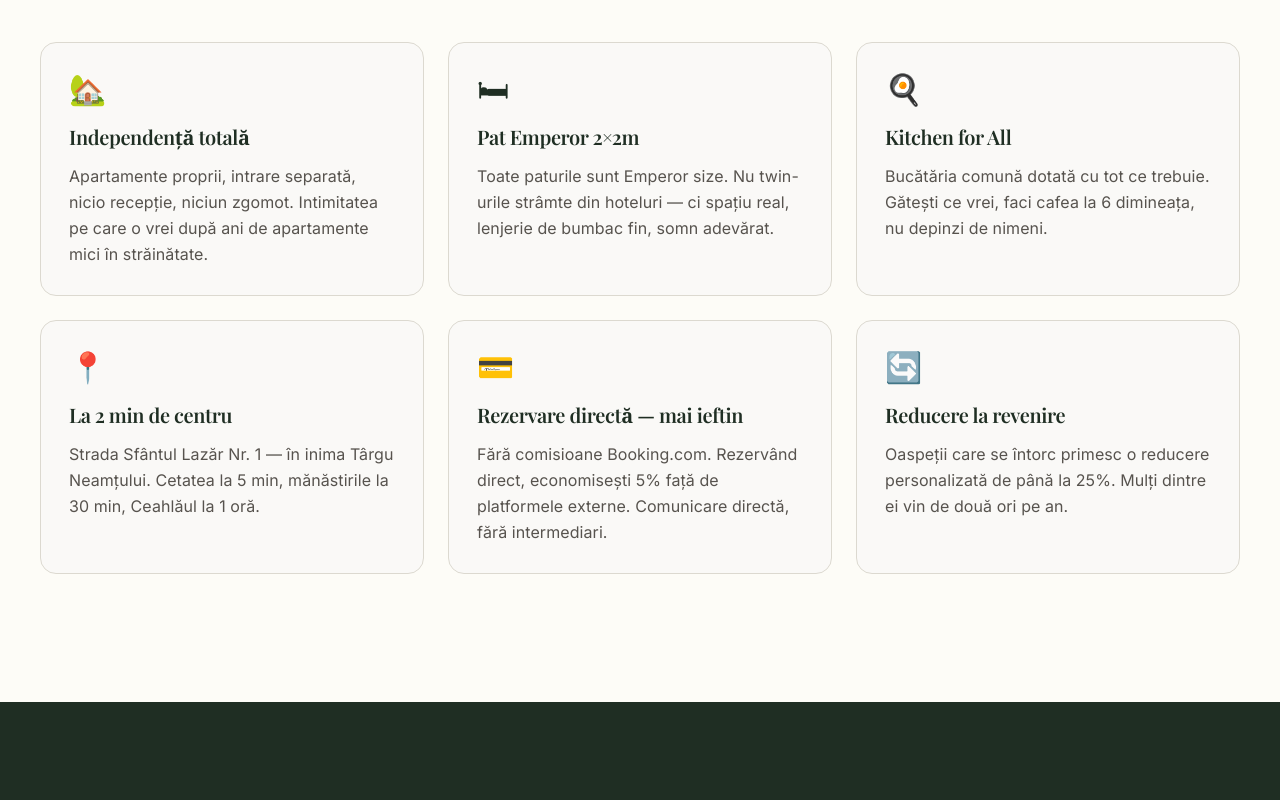
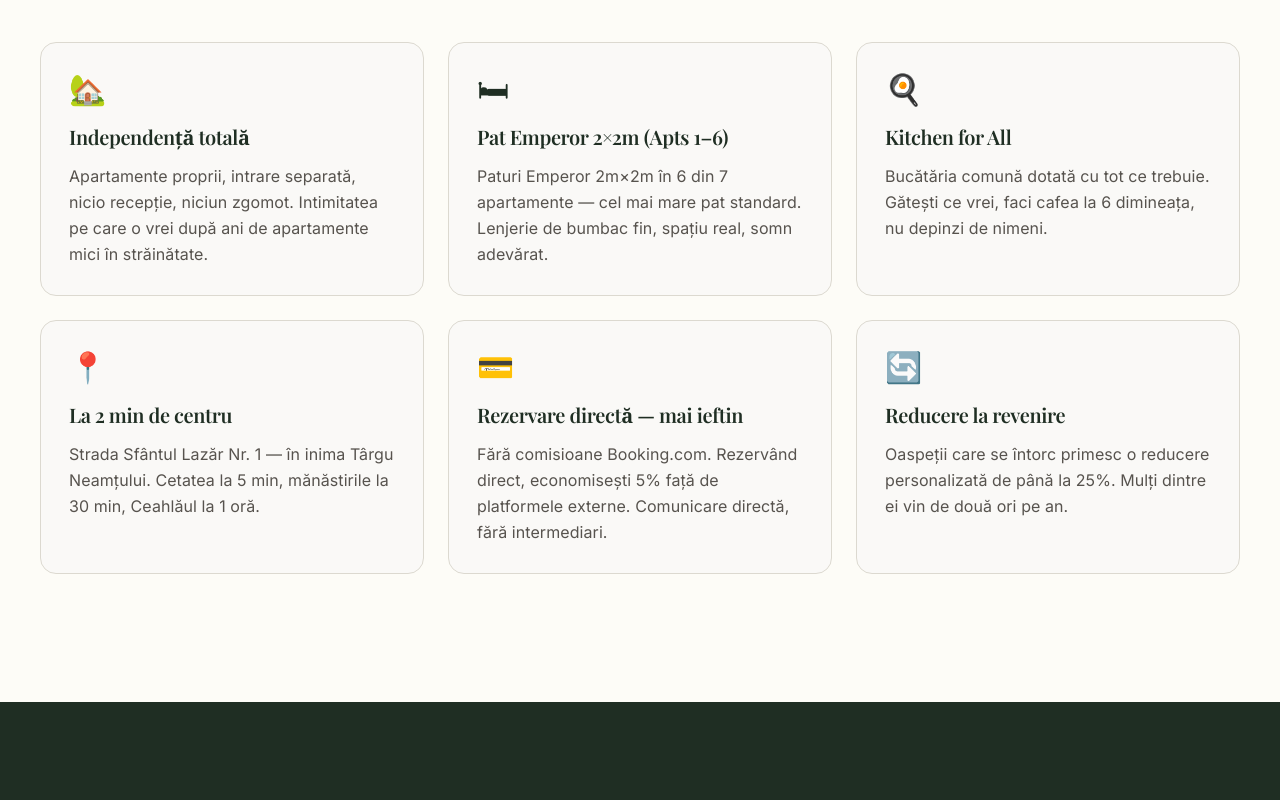
Before and after one commit to rcbGroup/vaias-aparts-platform, a Next.js app: page /diaspora in a window 1280 px wide. Shown: the part 1120-1920 px from the top of the page. Built offline with nearby package versions, Linux system fonts and the light colour scheme; no server answers; a web font is replaced by a local one.

Commit message:
WO4 WP3: fix remaining generic Emperor/all-7-apartments claims — qualify to Apts 1-6 or 6/7 apts in diaspora, cum-ajungi, blog, despre-noi, pelerini, reviews, guest-avatars, landing-pages, airports

```diff
--- a/app/blog/[slug]/page.tsx
+++ b/app/blog/[slug]/page.tsx
@@ -197,7 +197,7 @@ export default function BlogPostPage({ params }: { params: { slug: string } }) {
                 Planifică-ți vacanța la Vaias Aparts.
               </h3>
               <p className="mt-4 font-serif text-lg text-cream-100/85">
-                7 apartamente cu paturi Emperor 2m×2m, bucătărie proprie și parcare gratuită. Rezervare directă = cel mai bun preț.
+                7 apartamente boutique, bucătărie proprie și parcare gratuită. Rezervare directă = cele mai bune condiții.
               </p>
               <div className="mt-6 flex flex-wrap gap-3">
                 <Link href="/rezervare" className="btn-primary bg-cream-50 text-forest-900 hover:bg-cream-100 hover:text-forest-900">
--- a/app/cum-ajungi/AirportExplorer.tsx
+++ b/app/cum-ajungi/AirportExplorer.tsx
@@ -199,7 +199,7 @@ function AirportCard({ a }: { a: Airport }) {
             De la 297 lei / noapte
           </div>
           <p className="text-sm text-stone-600 leading-relaxed mb-4">
-            7 apartamente boutique cu pat Emperor 2×2m, ultracentral în Târgu
+            7 apartamente boutique, ultracentral în Târgu
             Neamț. Reduceri: 10% la 2–3 nopți · 15% la 4–6 · 25% la 7+.
           </p>
           <Link
--- a/app/cum-ajungi/page.tsx
+++ b/app/cum-ajungi/page.tsx
@@ -297,7 +297,7 @@ export default function CumAjungiPage() {
                 Vila Vaias Aparts — de la 297 lei / noapte
               </div>
               <div className="text-sm text-stone-600 mt-1">
-                7 apartamente boutique, pat Emperor 2×2m, parcare gratuită, ultracentral. Reducere 25% la 7+ nopți.
+                7 apartamente boutique, parcare gratuită, ultracentral. Condiții speciale la sejururi de 7+ nopți.
               </div>
             </div>
             <div className="flex flex-col sm:flex-row gap-2">
@@ -510,7 +510,7 @@ export default function CumAjungiPage() {
             Rezervă acum — și ne vedem la aeroport.
           </h2>
           <p className="mt-5 font-serif text-xl text-cream-100/90 max-w-2xl mx-auto">
-            7 apartamente boutique. Pat Emperor 2×2m. Ultracentral în Târgu Neamț, la poalele Cetății Neamțului.
+            7 apartamente boutique. Ultracentral în Târgu Neamț, la poalele Cetății Neamțului.
             Reduceri până la 25% — rezervând direct economisești și cele 5% comision OTA.
           </p>
           <div className="mt-9 flex flex-wrap justify-center gap-3">
--- a/app/despre-noi/page.tsx
+++ b/app/despre-noi/page.tsx
@@ -16,7 +16,7 @@ const values = [
   },
   {
     title: "Detalii care contează",
-    text: "Pat Emperor 2m×2m cu lenjerie moale, Smart TV, WiFi rapid, prosoave curate, CCTV 24/7 — fiecare detaliu gândit pentru confortul și liniștea dvs."
+    text: "Pat Emperor 2m×2m (Apts 1–6) sau dublu standard (Apt 7), lenjerie moale, Smart TV, WiFi rapid, prosoave curate — fiecare detaliu gândit pentru confortul și liniștea dvs."
   },
   {
     title: "Locație rară în Târgu Neamț",
@@ -56,7 +56,7 @@ export default function AboutPage() {
             </p>
             <p>
               Vila noastră cuprinde 7 apartamente boutique independente, amenajate cu atenție pentru
-              confort, liniște și ospitalitate autentică. Fiecare apartament are pat Emperor de
+              confort, liniște și ospitalitate autentică. Șase din șapte apartamente au pat Emperor de
               2m×2m, Smart TV, WiFi gratuit de mare viteză, baie privată, lenjerie și prosoave de
               calitate și terasă privată. Toate apartamentele sunt dotate cu bucătărie proprie
               complet utilată — cu excepția Apartamentului 7, care beneficiază de acces direct la
--- a/app/diaspora/page.tsx
+++ b/app/diaspora/page.tsx
@@ -88,8 +88,8 @@ export default function DiasporaPage() {
               },
               {
                 icon: "🛏",
-                title: "Pat Emperor 2×2m",
-                text: "Toate paturile sunt Emperor size. Nu twin-urile strâmte din hoteluri — ci spațiu real, lenjerie de bumbac fin, somn adevărat."
+                title: "Pat Emperor 2×2m (Apts 1–6)",
+                text: "Paturi Emperor 2m×2m în 6 din 7 apartamente — cel mai mare pat standard. Lenjerie de bumbac fin, spațiu real, somn adevărat."
               },
               {
                 icon: "🍳",
@@ -254,7 +254,7 @@ export default function DiasporaPage() {
             Moldova te așteaptă.
           </h2>
           <p className="mt-5 font-serif text-xl text-cream-100/90">
-            7 apartamente boutique, Emperor size, la 2 minute de Cetatea Neamț. Rezervând direct economisești 5%.
+            7 apartamente boutique, la 2 minute de Cetatea Neamț. Pat Emperor 2m×2m în Apts 1–6; Apt 7 cu pat dublu standard. Rezervând direct beneficiezi de cele mai bune condiții.
           </p>
           <div className="mt-8 flex flex-wrap justify-center gap-3">
             <Link href="/rezervare" className="btn-primary bg-cream-50 text-forest-900 hover:bg-cream-100 hover:text-forest-900 text-lg px-8 py-4">
--- a/app/pelerini/page.tsx
+++ b/app/pelerini/page.tsx
@@ -93,7 +93,7 @@ export default function PeleriniPage() {
           <div className="grid gap-6 md:grid-cols-2 lg:grid-cols-3">
             {[
               { icon: "🌿", title: "Liniște și pace", text: "Fără petreceri, fără zgomot. Apartamente independente cu atmosphere de retragere." },
-              { icon: "🛏", title: "Odihnă reală", text: "Pat Emperor 2×2m, lenjerie de bumbac, somn adânc după o zi de pelerinaj." },
+              { icon: "🛏", title: "Odihnă reală", text: "Pat Emperor 2×2m în Apts 1–6, lenjerie de bumbac, somn adânc după o zi de pelerinaj." },
               { icon: "🍳", title: "Bucătărie echipată", text: "Kitchen for All — gătiți ce doriți: post, mâncare de casă sau micul dejun devreme." },
               { icon: "⏰", title: "Check-in flexibil", text: "Ajungeți după slujba de seară? Ne sunați și intrarea se face autonom, oricând." },
               { icon: "🚗", title: "Parcare sigură", text: "Parcare privată în curte, gratuită. Porniți la mănăstiri oricând." },
--- a/lib/airports.ts
+++ b/lib/airports.ts
@@ -988,7 +988,7 @@ export const cityBreakOrigins: CityBreakOrigin[] = [
     flag: "🇩🇪",
     airport: { iata: "IAS", slug: "iasi-ias", name: "Iași" },
     pitch:
-      "Lufthansa Frankfurt → Iași zilnic. Confort business class, pat Emperor 2×2m la Vaias.",
+      "Lufthansa Frankfurt → Iași zilnic. Confort business class. Cazare boutique la Vaias Aparts.",
     nights: "3–5 nopți",
     fromPriceEUR: 70,
     whatsappMessage:
--- a/lib/blog.ts
+++ b/lib/blog.ts
@@ -243,7 +243,7 @@ Traseu mai puțin circulat, cu peisaje salbatice și formațiuni stâncoase impr
     publishedAt: "2026-02-10",
     readTime: 8,
     seoTitle: "Cazare boutique Târgu Neamț — Vaias Aparts, 7 apartamente cu suflet",
-    seoDesc: "Vaias Aparts: 7 apartamente boutique în Târgu Neamț. Paturi Emperor 2m×2m, bucătărie proprie, parcare gratuită. Rezervare directă = cel mai bun preț.",
+    seoDesc: "Vaias Aparts: 7 apartamente boutique în Târgu Neamț. Bucătărie proprie, parcare gratuită. Rezervare directă = cele mai bune condiții.",
     body: `
 ## Apartamentele boutique — o altă filosofie de cazare
 
@@ -266,7 +266,7 @@ Oferim 7 apartamente diferite, fiecare cu personalitatea lui:
 - **Apartamentele 5 & 6** (etaj 2) — cu aer condiționat, vederi mai generoase
 - **Apartamentul 7** (parter) — accesibil, cu acces la Kitchen for All
 
-**Toate paturile** sunt Emperor size — 2m×2m. Nu facem compromisuri la calitatea somnului.
+**6 din 7 paturi** sunt Emperor size — 2m×2m. Apartamentul 7 are pat dublu standard. Nu facem compromisuri la calitatea somnului.
 
 ## Bucătăria proprie — libertatea de a mânca cum vrei
 
--- a/lib/guest-avatars.ts
+++ b/lib/guest-avatars.ts
@@ -12,7 +12,7 @@ export const guestAvatars: GuestAvatar[] = [
     id: "families",
     icon: "👨‍👩‍👧‍👦",
     titleRO: "Familii cu copii",
-    descriptionRO: "Apartamente spațioase cu pat Emperor, bucătărie proprie și parcare gratuită în curte. Aer curat, spațiu de joacă și liniște — vacanță adevărată pentru toată familia.",
+    descriptionRO: "Apartamente spațioase (pat Emperor în 6 din 7), bucătărie proprie și parcare gratuită în curte. Aer curat, spațiu de joacă și liniște — vacanță adevărată pentru toată familia.",
     ctaTextRO: "Rezervă pentru familie",
     whatsappMessageRO: "Bună ziua! Suntem o familie cu copii și dorim să rezervăm un apartament la Vila Vaias Aparts. Datele: [DATA CHECK-IN] – [DATA CHECK-OUT], [NR] adulți, [NR] copii (vârste: [VÂRSTE]). Vă rog să ne comunicați disponibilitatea."
   },
--- a/lib/landing-pages.ts
+++ b/lib/landing-pages.ts
@@ -202,7 +202,7 @@ export const landingPages: LandingPage[] = [
       heading: "Mănăstirea Agapia la 30 de minute — refugiul ideal pentru pelerini",
       body: [
         "Mănăstirea Agapia este una dintre comorile spirituale ale Moldovei — peste 300 de monahii trăiesc aici, în case albe risipite pe dealuri. Pictura interioară a fost realizată în 1858 de Nicolae Grigorescu, atunci tânăr de 20 de ani. La doar 30 de minute cu mașina, Vila Vaias Aparts este punctul ideal de pornire.",
-        "Spre deosebire de chiliile mănăstirești, la noi aveți un apartament propriu — pat Emperor moale, baie privată, bucătărie. Vă întoarceți din slujbă, vă faceți un ceai, vă liniștiți. A doua zi sunteți gata pentru un nou drum prin mănăstiri.",
+        "Spre deosebire de chiliile mănăstirești, la noi aveți un apartament propriu — pat confortabil, baie privată, bucătărie. Vă întoarceți din slujbă, vă faceți un ceai, vă liniștiți. A doua zi sunteți gata pentru un nou drum prin mănăstiri.",
         "Itinerarul recomandat pelerinilor: Agapia (30 min), Văratec (35 min), Sihăstria (45 min, mormântul Părintelui Cleopa), Mănăstirea Neamț (15 min). Vă putem da o foaie de drum în prima zi."
       ]
     },
--- a/lib/reviews.ts
+++ b/lib/reviews.ts
@@ -69,7 +69,7 @@ export const guestHighlights: GuestHighlight[] = [
     theme: "pat",
     icon: "🛏️",
     titleRO: "Pat Emperor 2m×2m",
-    descriptionRO: "Fiecare apartament are pat Emperor de 2m×2m — cel mai mare pat standard, pentru un somn perfect."
+    descriptionRO: "Șase din șapte apartamente au pat Emperor de 2m×2m — cel mai mare pat standard, pentru un somn perfect. Apt 7 are pat dublu standard."
   },
   {
     theme: "animale",
```
